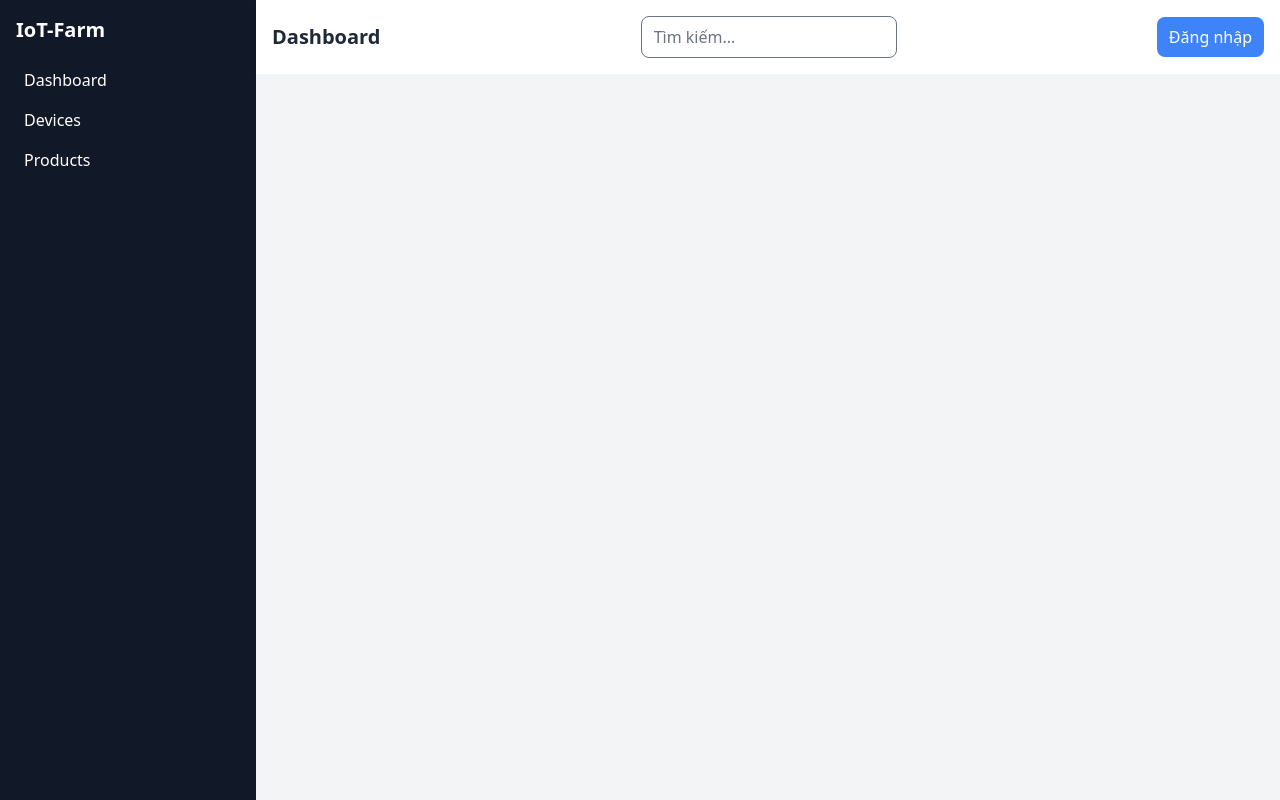
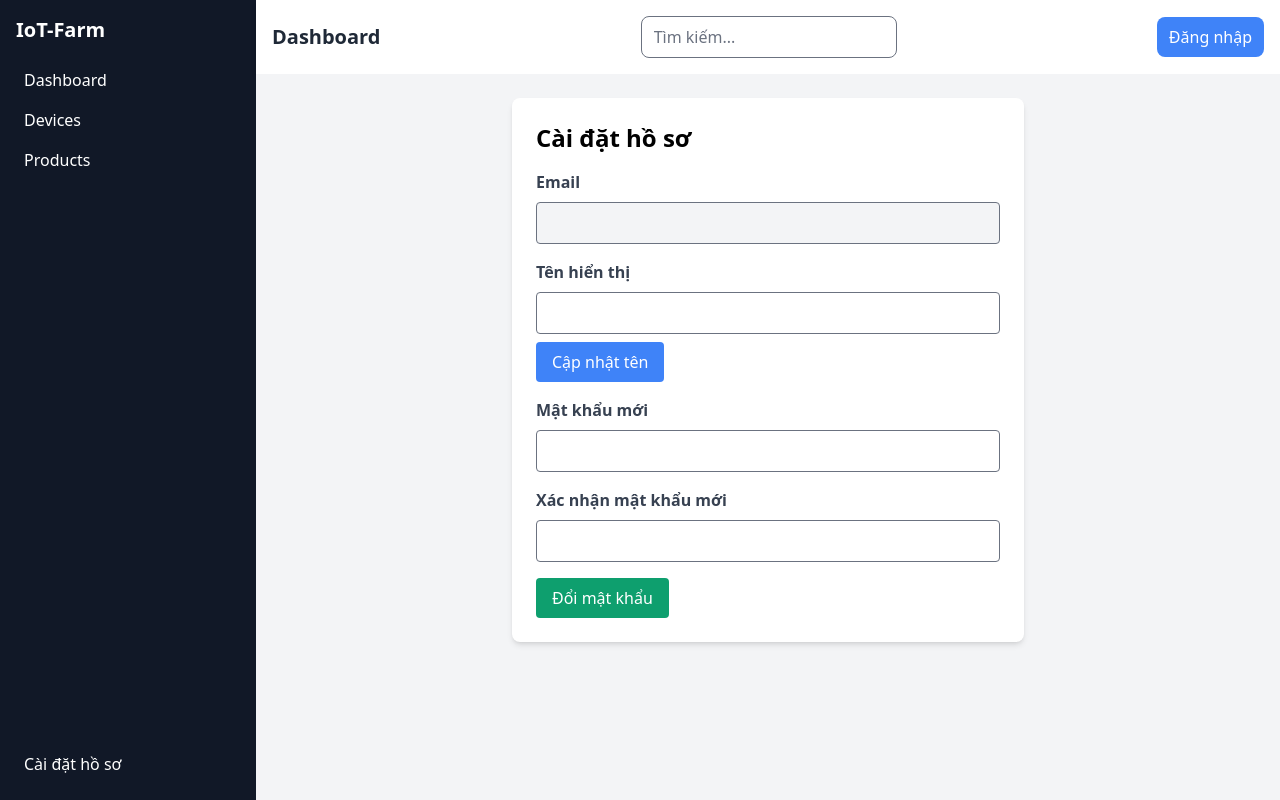
Before and after one commit to Giaohoclaptrinh/IOT-FARM-2nd, a React (Vite) app: page /profile-settings in a window 1280 px wide. Built offline with nearby package versions, Linux system fonts and the light colour scheme; no server answers.

Commit message:
add demo profile settings

```diff
--- a/src/App.jsx
+++ b/src/App.jsx
@@ -8,6 +8,7 @@ import Products from "./pages/Products";
 import SignIn from "./pages/SignIn";
 import SignUp from "./pages/SignUp";
 import DeviceOverview from "./components/DeviceOverview";
+import ProfileSettings from "./pages/ProfileSettings";
 
 const App = () => {
   const [showLayout, setShowLayout] = useState(true);
@@ -34,6 +35,7 @@ const MainContent = ({ showLayout, setShowLayout }) => {
             <Route path="/Sidebar" element={<Sidebar />} />
             <Route path="/devices" element={<Devices />} />
             <Route path="/products" element={<Products />} />
+            <Route path="/profile-settings" element={<ProfileSettings />} />
             <Route path="/sign-in" element={<SignIn setShowLayout={setShowLayout} />} />
             <Route path="/sign-up" element={<SignUp setShowLayout={setShowLayout} />} />
             <Route path="/device-overview" element= {<DeviceOverview />} />
--- a/src/components/Sidebar.jsx
+++ b/src/components/Sidebar.jsx
@@ -19,7 +19,12 @@ const Sidebar = () => {
     <li>
       <Link to="/products" className="block p-2 hover:bg-gray-700 rounded">Products</Link>
     </li>
+
   </ul>
+    <div className="mt-auto">
+
+          <Link to="/profile-settings" className="block p-2 hover:bg-gray-700">Cài đặt hồ sơ</Link>
+    </div>
 </div>
 );
 
--- a/src/pages/Devices.jsx
+++ b/src/pages/Devices.jsx
@@ -1,11 +1,24 @@
-import React from "react";
+import React, { useState } from "react";
 import DeviceList from "../components/DeviceList";
+import DeviceChart from "@/components/DeviceChart";
 
 const Devices = () => {
+  const [selectedDevice, setSelectedDevice] = useState(null); // Lưu cả đối tượng thiết bị
+
   return (
     <div className="p-6">
       <h1 className="text-2xl font-bold mb-4">Quản lý Thiết bị</h1>
-      <DeviceList />
+
+      {/* Truyền setSelectedDevice vào DeviceList để cập nhật khi click vào thiết bị */}
+      <DeviceList setSelectedDevice={(device) => setSelectedDevice(device)} />
+
+      {/* Chỉ hiển thị biểu đồ nếu có thiết bị được chọn */}
+      {selectedDevice && (
+        <div className="mt-8 p-4 border rounded-lg shadow bg-white">
+          <h2 className="text-lg font-semibold">Dữ liệu thiết bị: {selectedDevice}</h2>
+          <DeviceChart deviceId={selectedDevice.id} />
+        </div>
+      )}
     </div>
   );
 };
--- a/src/pages/ProfileSettings.jsx
+++ b/src/pages/ProfileSettings.jsx
@@ -0,0 +1,126 @@
+import React, { useState, useEffect } from "react";
+import { db, auth } from "../firebase/db.config"; // Import Firebase
+import { doc, getDoc, updateDoc } from "firebase/firestore";
+import { updatePassword } from "firebase/auth";
+
+const ProfileSettings = () => {
+  const [userData, setUserData] = useState({ name: "", email: "" });
+  const [newName, setNewName] = useState("");
+//   const [oldPassword, setOldPassword] = useState("");
+  const [newPassword, setNewPassword] = useState("");
+  const [confirmPassword, setConfirmPassword] = useState("");
+
+  const user = auth.currentUser; // Lấy user hiện tại
+
+  // Lấy dữ liệu từ Firestore
+  useEffect(() => {
+    const fetchUserData = async () => {
+      if (user) {
+        const userRef = doc(db, "users", user.uid);
+        const userSnap = await getDoc(userRef);
+        if (userSnap.exists()) {
+          setUserData(userSnap.data());
+          setNewName(userSnap.data().name); // Điền tên vào ô input
+        }
+      }
+    };
+
+    fetchUserData();
+  }, [user]);
+
+  // Cập nhật tên người dùng
+  const handleChangeName = async () => {
+    if (!newName.trim()) {
+      alert("Tên không được để trống!");
+      return;
+    }
+
+    try {
+      const userRef = doc(db, "users", user.uid);
+      await updateDoc(userRef, { name: newName });
+
+      setUserData((prev) => ({ ...prev, name: newName }));
+      alert("Tên đã được cập nhật thành công!");
+    } catch (error) {
+      console.error("Lỗi cập nhật tên:", error);
+    }
+  };
+
+  // Đổi mật khẩu
+  const handleChangePassword = async () => {
+    if (newPassword !== confirmPassword) {
+      alert("Mật khẩu mới không khớp!");
+      return;
+    }
+
+    try {
+      await updatePassword(user, newPassword);
+      alert("Mật khẩu đã được thay đổi thành công!");
+    } catch (error) {
+      console.error("Lỗi đổi mật khẩu:", error);
+      alert("Lỗi đổi mật khẩu: " + error.message);
+    }
+  };
+
+  return (
+    <div className="max-w-lg mx-auto p-6 bg-white shadow-md rounded-lg">
+      <h2 className="text-2xl font-bold mb-4">Cài đặt hồ sơ</h2>
+
+      {/* Email (Chỉ xem) */}
+      <div className="mb-4">
+        <label className="block text-gray-700 font-semibold">Email</label>
+        <input
+          type="email"
+          value={userData.email}
+          readOnly
+          className="w-full p-2 border rounded mt-2 bg-gray-100 cursor-not-allowed"
+        />
+      </div>
+
+      {/* Cập nhật tên */}
+      <div className="mb-4">
+        <label className="block text-gray-700 font-semibold">Tên hiển thị</label>
+        <input
+          type="text"
+          value={newName}
+          onChange={(e) => setNewName(e.target.value)}
+          className="w-full p-2 border rounded mt-2"
+        />
+        <button
+          onClick={handleChangeName}
+          className="mt-2 px-4 py-2 bg-blue-500 text-white rounded hover:bg-blue-600"
+        >
+          Cập nhật tên
+        </button>
+      </div>
+
+      {/* Đổi mật khẩu */}
+      <div>
+        <label className="block text-gray-700 font-semibold mt-4">Mật khẩu mới</label>
+        <input
+          type="password"
+          value={newPassword}
+          onChange={(e) => setNewPassword(e.target.value)}
+          className="w-full p-2 border rounded mt-2"
+        />
+
+        <label className="block text-gray-700 font-semibold mt-4">Xác nhận mật khẩu mới</label>
+        <input
+          type="password"
+          value={confirmPassword}
+          onChange={(e) => setConfirmPassword(e.target.value)}
+          className="w-full p-2 border rounded mt-2"
+        />
+
+        <button
+          onClick={handleChangePassword}
+          className="mt-4 px-4 py-2 bg-green-500 text-white rounded hover:bg-green-600"
+        >
+          Đổi mật khẩu
+        </button>
+      </div>
+    </div>
+  );
+};
+
+export default ProfileSettings;
```
